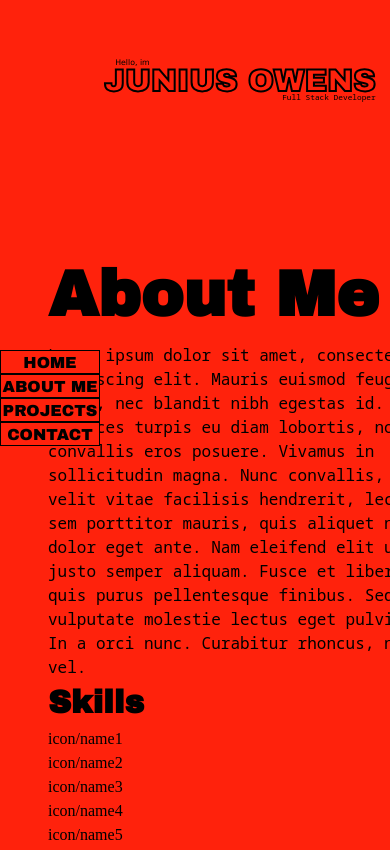
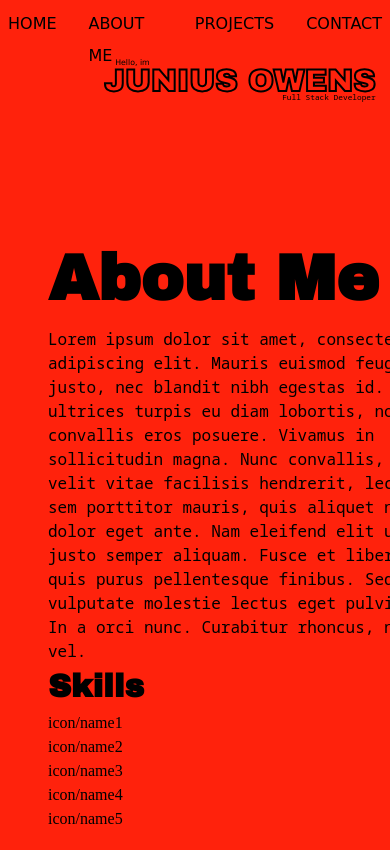
Before and after one commit to Newerk/Portfolio, a website built with webpack: page src/index.html in a window 390 px wide. Shown: the top 850 px of the page. Built offline with nearby package versions, Linux system fonts and the light colour scheme; a web font is replaced by a local one.

Commit message:
Add Media Queries to Control Header Nav

```diff
--- a/src/index.html
+++ b/src/index.html
@@ -13,7 +13,7 @@
         <nav>
             <ul>
                 <li class="selection">
-                    <a href="#header-anchor" class="side front">HOME</a>
+                    <a href="#" class="side front">HOME</a>
                     <div class="side bottom"></div>
                     <div class="side left"></div>
                 </li>
@@ -38,9 +38,24 @@
     </div>
 
     <div class="content">
-        <div id="header-anchor"></div>
         <header id="header">
             <span class="header-name hidden">JUNIUS OWENS</span>
+            <nav>
+                <ul>
+                    <li>
+                        <a href="#">HOME</a>
+                    </li>
+                    <li>
+                        <a href="#aboutme-sec">ABOUT ME</a>
+                    </li>
+                    <li>
+                        <a href="#project-sec">PROJECTS</a>
+                    </li>
+                    <li>
+                        <a href="#contact-sec">CONTACT</a>
+                    </li>
+                </ul>
+            </nav>
         </header>
         <main>
             <div class="main-container">
--- a/src/relocate-name.js
+++ b/src/relocate-name.js
@@ -7,7 +7,7 @@ const header = document.body.querySelector('header');
 const headerName = document.querySelector('.header-name');
 
 const relocateName = () => {
-    if (window.scrollY > 200) {
+    if (window.scrollY > 140) {
         console.log('name is in <header>')
         headerName.classList.remove('hidden');
         hello.classList.add('hidden');
--- a/src/style.css
+++ b/src/style.css
@@ -111,10 +111,13 @@ header {
     width: 100vw;
     height: var(--header-height);
     background-color: var(--scarlet);
+    flex-wrap: nowrap;
+    justify-content: space-between;
 
 }
 
 .header-name {
+    white-space: nowrap;
     font-family: var(--font-archivo);
     font-size: 3rem;
     line-height: 3rem;
@@ -210,7 +213,7 @@ main {
     }
 }
 
-#hello-wrapper{
+#hello-wrapper {
     transform-origin: bottom;
 
 }
@@ -248,7 +251,7 @@ main {
 
     display: flex;
     justify-content: center;
-    padding-top: 9rem;
+    padding-top: 8rem;
 }
 
 .about-me>.container {
@@ -350,6 +353,8 @@ p {
 .links>a {
     cursor: pointer;
     color: var(--aquamarine);
+    display: flex;
+    align-items: end;
 }
 
 
@@ -435,7 +440,7 @@ p {
     color: var(--space-cadet);
 }
 
-nav {
+.sidebar>nav {
     display: flex;
     flex-direction: column;
     margin-left: -8px;
@@ -459,6 +464,14 @@ nav {
 .selection:active {
     transition: 0s none;
     transform: rotateY(6deg) rotateX(6deg);
+}
+
+#header>nav>ul {
+    visibility: hidden;
+    display: flex;
+    gap: 2rem;
+    line-height: 2rem;
+    font-family: var(--font-tilt);
 }
 
 
@@ -515,6 +528,31 @@ li {
 
 }
 
+@media (max-width: 1000px) {
+    .sidebar {
+        visibility: hidden;
+    }
+
+    #header>nav>ul {
+        visibility: visible;
+
+    }
+
+    main {
+        z-index: -1;
+    }
+}
+
+@media (max-width: 900px) {
+    header {
+        justify-content: center;
+    }
+    .header-name {
+        visibility: hidden;
+        width: 0;
+    }
+}
+
 @media (max-width: 700px) {
     .contact-title {
         text-align: center;
@@ -536,7 +574,6 @@ li {
         justify-content: center;
     }
 
-
 }
 
 
```
Also changed, not shown: dist/index.html, src/index.js (line endings or trailing spaces), 1 other file.
